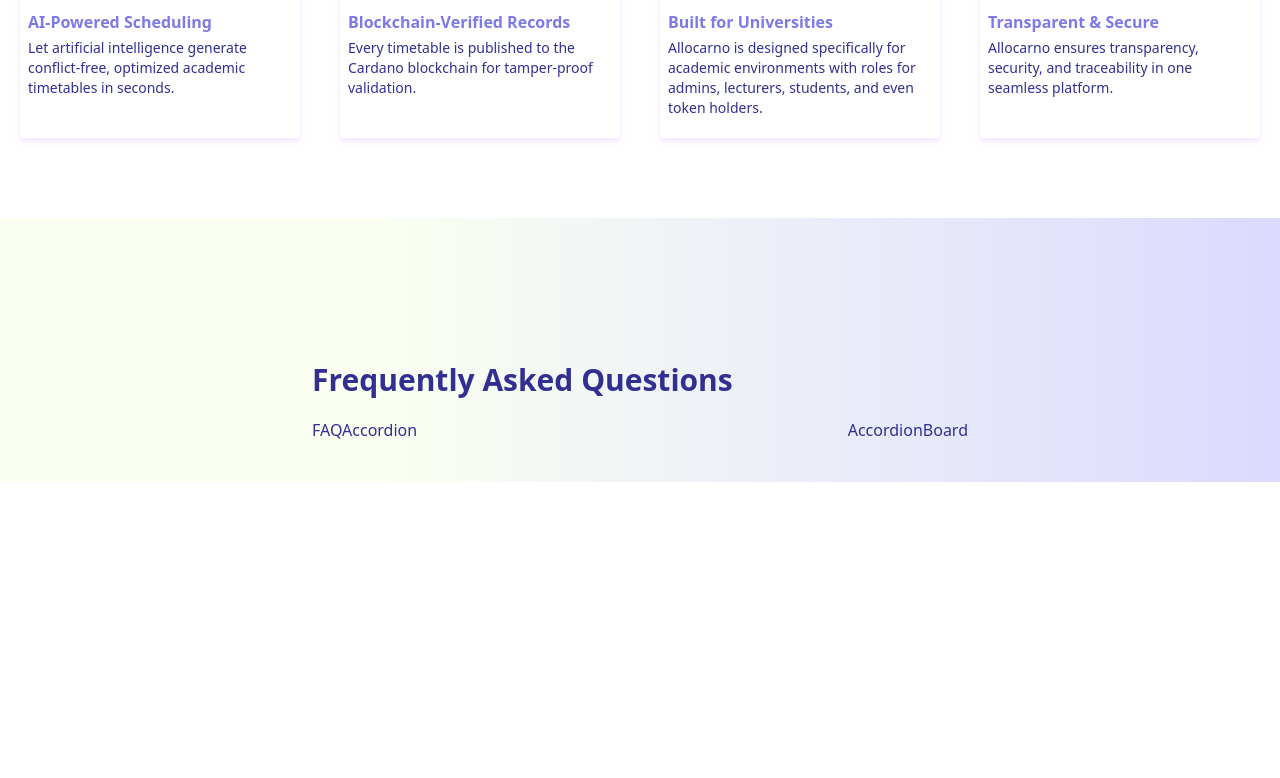
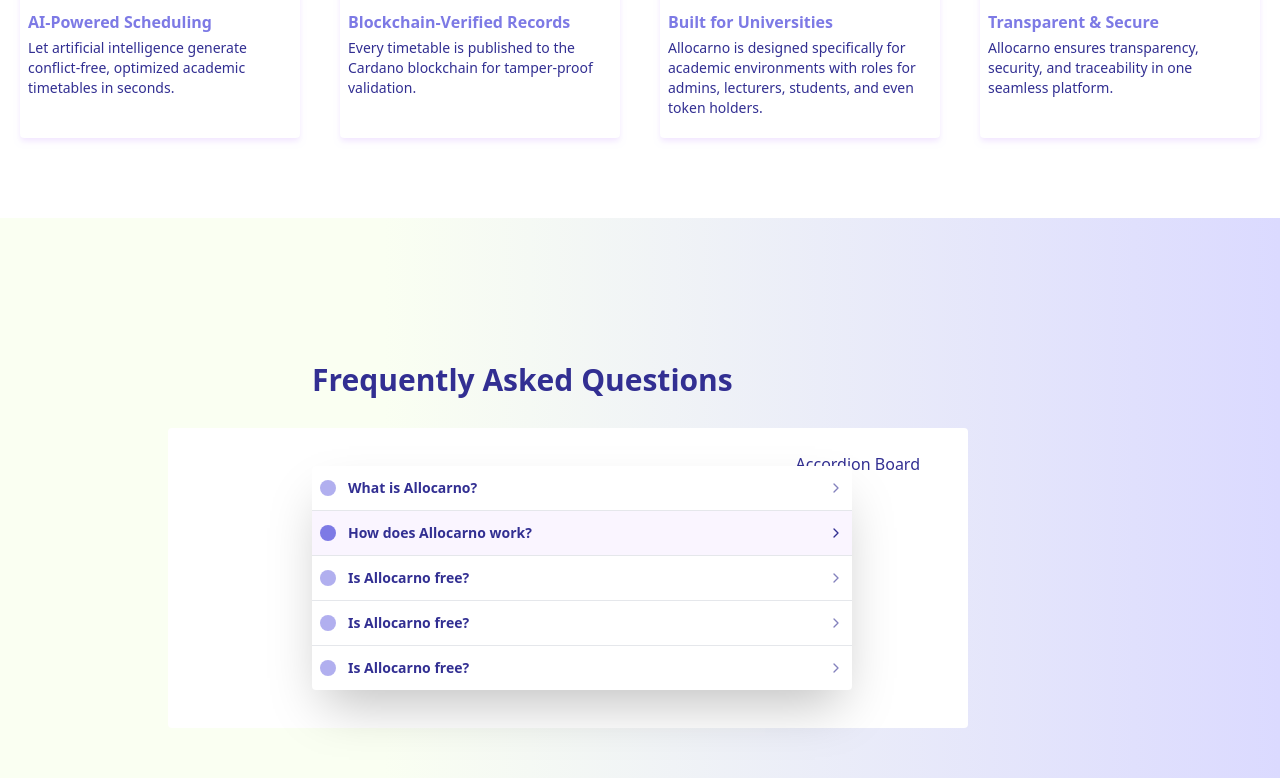
Before and after one commit to dd3vahmad/allocarno, a Next.js app: page / in a window 1280 px wide. Shown: the part 1198-1976 px from the top of the page. Before the commit the page ends 1680 px from the top, so only its background shows below. Built offline with nearby package versions, Linux system fonts and the light colour scheme.

Commit message:
Extract data into contant file and build FAQ part UI

```diff
--- a/app/components/About.tsx
+++ b/app/components/About.tsx
@@ -1,39 +1,7 @@
 import React from "react";
-import {
-  aiScheduler,
-  blockchainRecords,
-  web3University,
-  security,
-} from "@/app/assets";
+import { attributes } from "../lib/constants";
 
 const About = () => {
-  const attributes = [
-    {
-      title: "AI-Powered Scheduling",
-      banner: aiScheduler.src,
-      description:
-        "Let artificial intelligence generate conflict-free, optimized academic timetables in seconds.",
-    },
-    {
-      title: "Blockchain-Verified Records",
-      banner: blockchainRecords.src,
-      description:
-        "Every timetable is published to the Cardano blockchain for tamper-proof validation.",
-    },
-    {
-      title: "Built for Universities",
-      banner: web3University.src,
-      description:
-        "Allocarno is designed specifically for academic environments with roles for admins, lecturers, students, and even token holders.",
-    },
-    {
-      title: "Transparent & Secure",
-      banner: security.src,
-      description:
-        "Allocarno ensures transparency, security, and traceability in one seamless platform.",
-    },
-  ];
-
   return (
     <div className="w-full bg-white flex flex-col justify-center items-center gap-10 py-20">
       <h2 className="text-3xl font-semibold">
--- a/app/components/AccordionBoard.tsx
+++ b/app/components/AccordionBoard.tsx
@@ -1,7 +1,11 @@
 import React from "react";
 
 const AccordionBoard = () => {
-  return <div>AccordionBoard</div>;
+  return (
+    <div className="bg-white rounded min-h-[300px] w-[800px] right-0 absolute text-end px-12 py-6">
+      Accordion Board
+    </div>
+  );
 };
 
 export default AccordionBoard;
--- a/app/components/FAQ-Accordion.tsx
+++ b/app/components/FAQ-Accordion.tsx
@@ -1,7 +1,38 @@
-import React from "react";
+"use client";
+
+import { ChevronRight } from "lucide-react";
+import { useState } from "react";
+import { faqs } from "../lib/constants";
 
 const FAQAccordion = () => {
-  return <div>FAQAccordion</div>;
+  const [isActive, setActive] = useState(1);
+
+  return (
+    <div className="flex flex-col bg-white shadow-2xl rounded w-full max-w-[540px] z-10">
+      {faqs.map((faq, i) => (
+        <div
+          key={i}
+          onClick={() => setActive(i)}
+          className={`w-full h-fit px-2 py-3 flex items-center cursor-pointer not-last:border-b hover:opacity-80 border-gray-200 justify-between ${
+            isActive === i && "bg-purple-50"
+          }`}
+        >
+          <div className="flex items-center gap-3">
+            <div
+              className={`bg-primary w-[16px] h-[16px] rounded-full ${
+                isActive !== i && "opacity-60"
+              }`}
+            ></div>
+            <h4 className="text-sm font-semibold">{faq.question}</h4>
+          </div>
+          <ChevronRight
+            size={"16px"}
+            className={`${isActive !== i && "opacity-60"}`}
+          />
+        </div>
+      ))}
+    </div>
+  );
 };
 
 export default FAQAccordion;
--- a/app/components/FAQ.tsx
+++ b/app/components/FAQ.tsx
@@ -6,7 +6,7 @@
   return (
     <div className="flex flex-col gap-5 w-full px-24 lg:px-78 mt-36">
       <h2 className="text-3xl font-semibold">Frequently Asked Questions</h2>
-      <div className="flex justify-between">
+      <div className="flex justify-between items-center relative my-12">
         <FAQAccordion />
         <AccordionBoard />
       </div>
--- a/app/components/Navbar.tsx
+++ b/app/components/Navbar.tsx
@@ -9,15 +9,10 @@
   Link,
 } from "@heroui/react";
 import React, { useState } from "react";
+import { navItems } from "../lib/constants";
 
 const _Navbar = () => {
   const [activeTab, setActiveTab] = useState("Home");
-  const navItems = [
-    { name: "Home", href: "#" },
-    { name: "About Allocarno", href: "#" },
-    { name: "For Universities", href: "#" },
-    { name: "Others", href: "#" },
-  ];
 
   return (
     <Navbar
--- /dev/null
+++ b/app/lib/constants.ts
@@ -0,0 +1,63 @@
+import {
+  aiScheduler,
+  blockchainRecords,
+  web3University,
+  security,
+} from "@/app/assets";
+
+export const attributes = [
+  {
+    title: "AI-Powered Scheduling",
+    banner: aiScheduler.src,
+    description:
+      "Let artificial intelligence generate conflict-free, optimized academic timetables in seconds.",
+  },
+  {
+    title: "Blockchain-Verified Records",
+    banner: blockchainRecords.src,
+    description:
+      "Every timetable is published to the Cardano blockchain for tamper-proof validation.",
+  },
+  {
+    title: "Built for Universities",
+    banner: web3University.src,
+    description:
+      "Allocarno is designed specifically for academic environments with roles for admins, lecturers, students, and even token holders.",
+  },
+  {
+    title: "Transparent & Secure",
+    banner: security.src,
+    description:
+      "Allocarno ensures transparency, security, and traceability in one seamless platform.",
+  },
+];
+
+export const faqs = [
+  {
+    question: "What is Allocarno?",
+    answer: "Allocarno is a scheduling tool that helps you manage your time.",
+  },
+  {
+    question: "How does Allocarno work?",
+    answer: "Allocarno uses AI to optimize your schedule.",
+  },
+  {
+    question: "Is Allocarno free?",
+    answer: "Yes, Allocarno is free to use.",
+  },
+  {
+    question: "Is Allocarno free?",
+    answer: "Yes, Allocarno is free to use.",
+  },
+  {
+    question: "Is Allocarno free?",
+    answer: "Yes, Allocarno is free to use.",
+  },
+];
+
+export const navItems = [
+  { name: "Home", href: "#" },
+  { name: "About Allocarno", href: "#" },
+  { name: "For Universities", href: "#" },
+  { name: "Others", href: "#" },
+];
--- a/package.json
+++ b/package.json
@@ -10,6 +10,7 @@
   },
   "dependencies": {
     "@heroui/react": "^2.7.6",
+    "lucide-react": "^0.488.0",
     "next": "15.3.0",
     "react": "^19.0.0",
     "react-dom": "^19.0.0"
```
Also changed, not shown: 1 other file (tests, documents, lock files or other folders).
